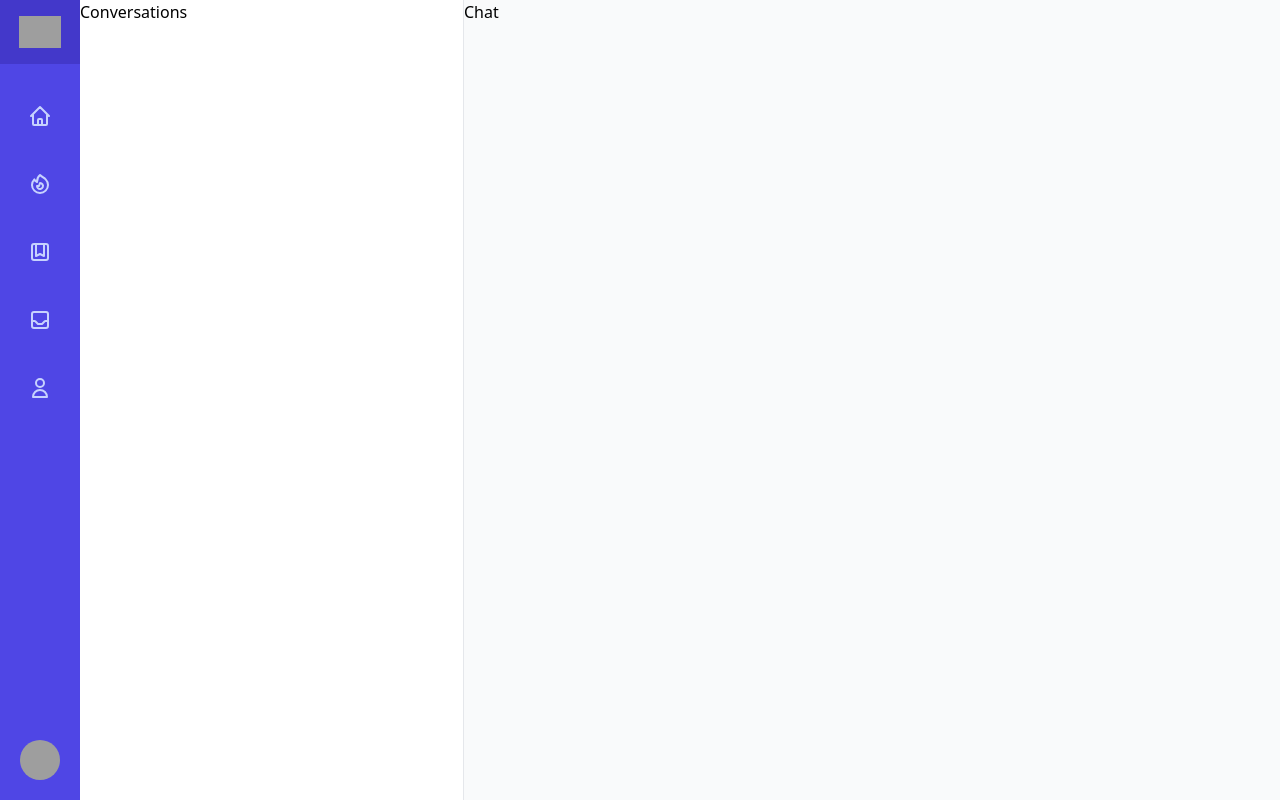
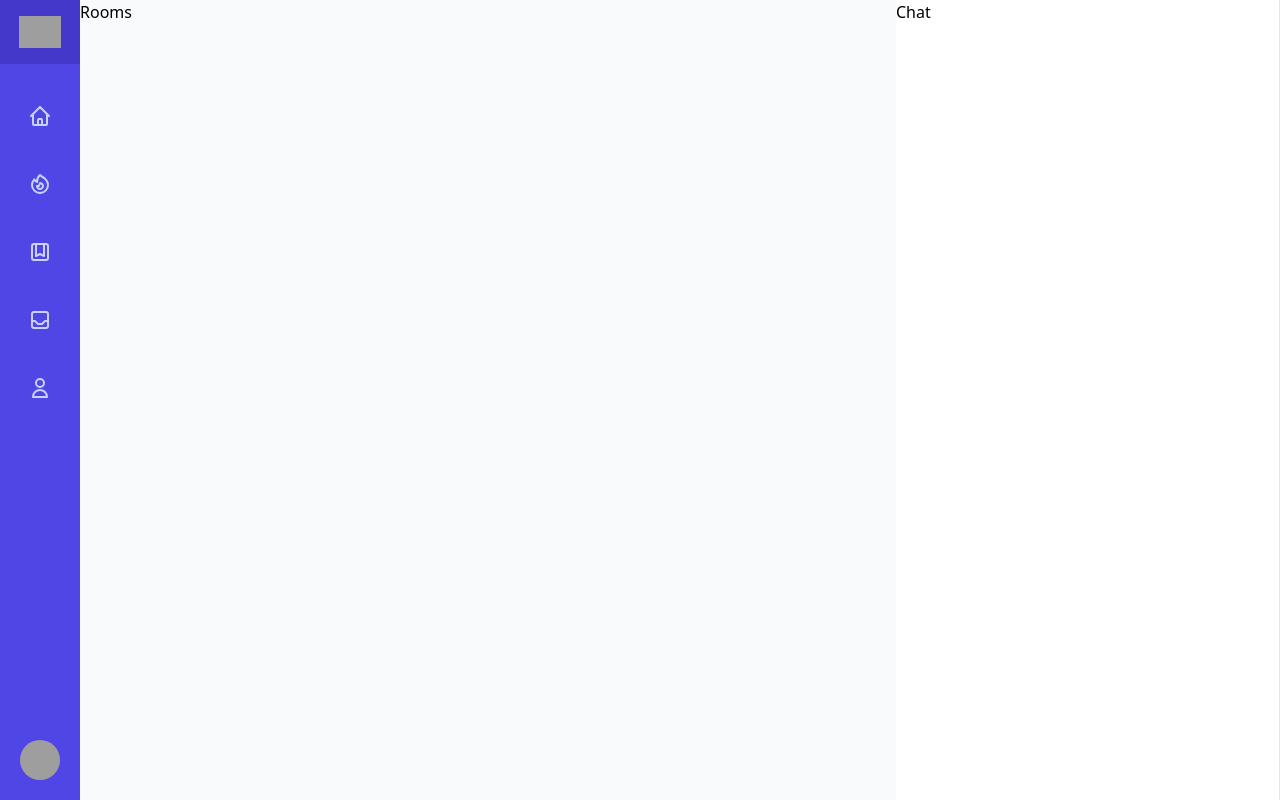
Before and after one commit to MathieuGery/Chat-app-react-nodejs-rabbitmq, a React (Create React App) app in the folder front/: page /home in a window 1280 px wide. Built offline with nearby package versions, Linux system fonts and the light colour scheme; grey boxes are pictures that could not be loaded.

Commit message:
Create two rows for chat and rooms

```diff
--- a/front/src/components/Home/index.js
+++ b/front/src/components/Home/index.js
@@ -34,14 +34,14 @@ function Home() {
 
                 <main className="flex-1 flex overflow-hidden">
                     <div className="flex-1 flex xl:overflow-hidden">
-                        <section aria-labelledby="primary-heading" className="min-w-0 flex-1 h-full flex flex-col overflow-hidden lg:order-last">
+                        <section aria-labelledby="primary-heading" className="min-w-0 flex-1 h-full flex flex-col overflow-hidden lg:order-first">
                             <h1 id="primary-heading" className="sr-only text-black ">Account</h1>
-                            Chat
+                            Rooms
                         </section>
 
                         <aside className="hidden lg:block lg:flex-shrink-0 lg:order-first">
                             <div className="h-full relative flex flex-col w-96 border-r border-gray-200 bg-white">
-                                Conversations
+                                Chat
                             </div>
                         </aside>
                     </div>
```
